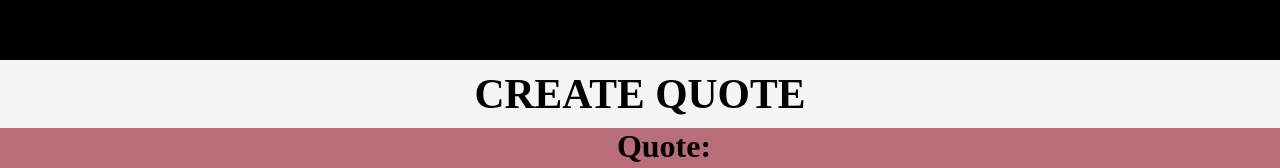
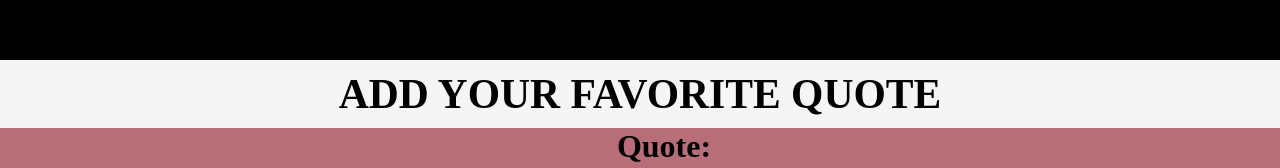
Before and after one commit to BenardAbwao/Big-Basket-React-Frontend, a React (Create React App) app: page / in a window 1280 px wide. Shown: the part 860-1028 px from the top of the page. Built offline with nearby package versions, Linux system fonts and the light colour scheme; no server answers.

Commit message:
update nav

```diff
--- a/src/components/Nav1.js
+++ b/src/components/Nav1.js
@@ -4,7 +4,7 @@ function Nav1() {
   return (
     <div className="Nav">
       <span className="nav">
-        <h1>CREATE QUOTE</h1>
+        <h1>ADD YOUR FAVORITE QUOTE</h1>
       </span>
     </div>
   );
```
